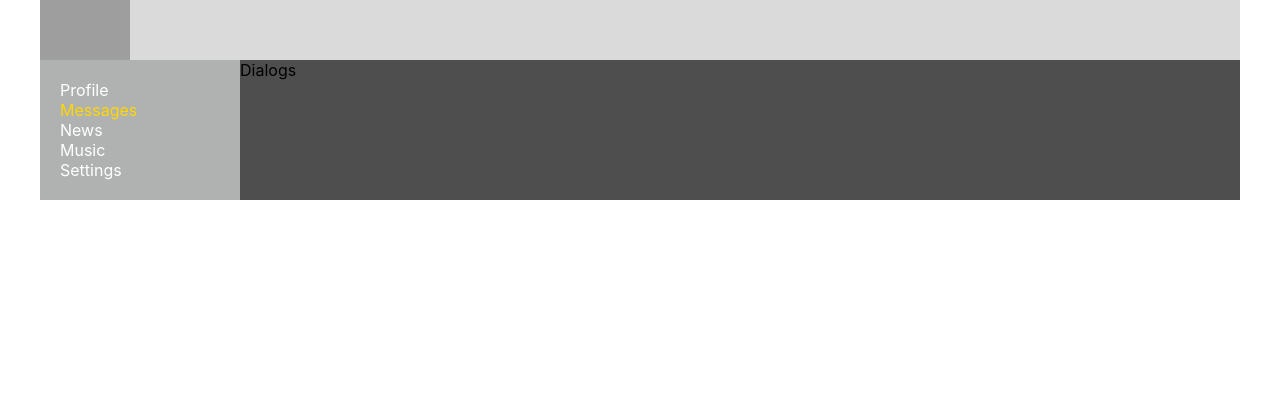
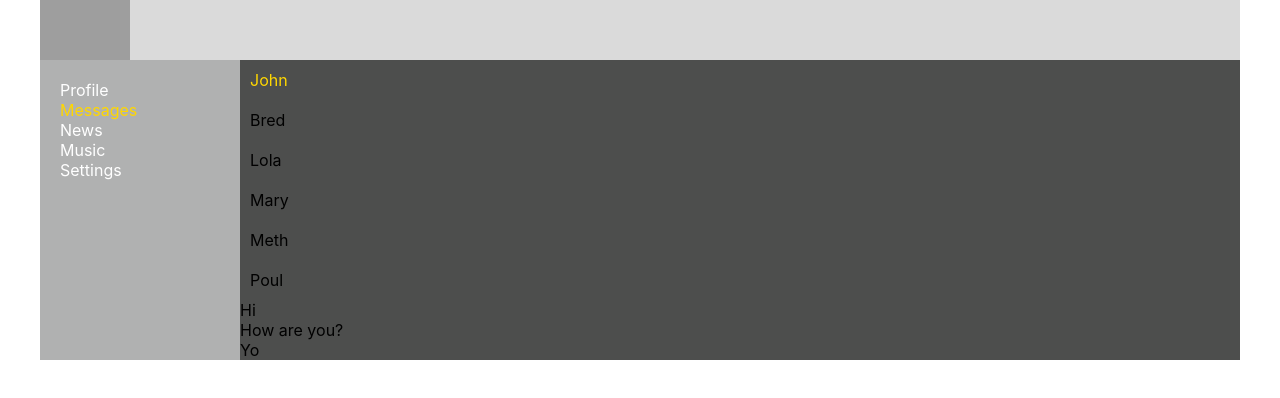
Before and after one commit to AYamnik666/Kam, a React (Create React App) app in the folder kam/: page /dialogs in a window 1280 px wide. Shown: the top 398 px of the page. Built offline with nearby package versions, Linux system fonts and the light colour scheme; grey boxes are pictures that could not be loaded.

Commit message:
dialog css

```diff
--- a/kam/src/components/Dialogs/Dialogs.jsx
+++ b/kam/src/components/Dialogs/Dialogs.jsx
@@ -4,7 +4,21 @@ import  s from '../Dialogs/Dialogs.module.css';
 const Dialogs = (props) =>{
     return (
         <div>
-            Dialogs
+            <div className={s.dialogs}>
+                <div className={s.dialogItems}>
+                    <div className={s.dialog + ' ' + s.active }>John</div>
+                    <div className={s.dialog}>Bred</div>
+                    <div className={s.dialog}>Lola</div>
+                    <div className={s.dialog}>Mary</div>
+                    <div className={s.dialog}>Meth</div>
+                    <div className={s.dialog}>Poul</div>
+                </div>
+            </div>
+            <div className={s.messages}>
+                <div className={s.message}>Hi</div>
+                <div className={s.message}>How are you?</div>
+                <div className={s.message}>Yo</div>
+            </div>
         </div>
     )
 }
--- a/kam/src/components/Dialogs/Dialogs.module.css
+++ b/kam/src/components/Dialogs/Dialogs.module.css
@@ -0,0 +1,20 @@
+
+.dialogs {
+    display: grid;
+    grid-template-columns: 2fr 10fr;
+}
+
+
+.dialogItems .dialog{
+    padding: 10px;
+}
+
+.dialogItems .active{
+    color: gold;
+}
+
+
+.messages{}
+
+
+.message{}
```
